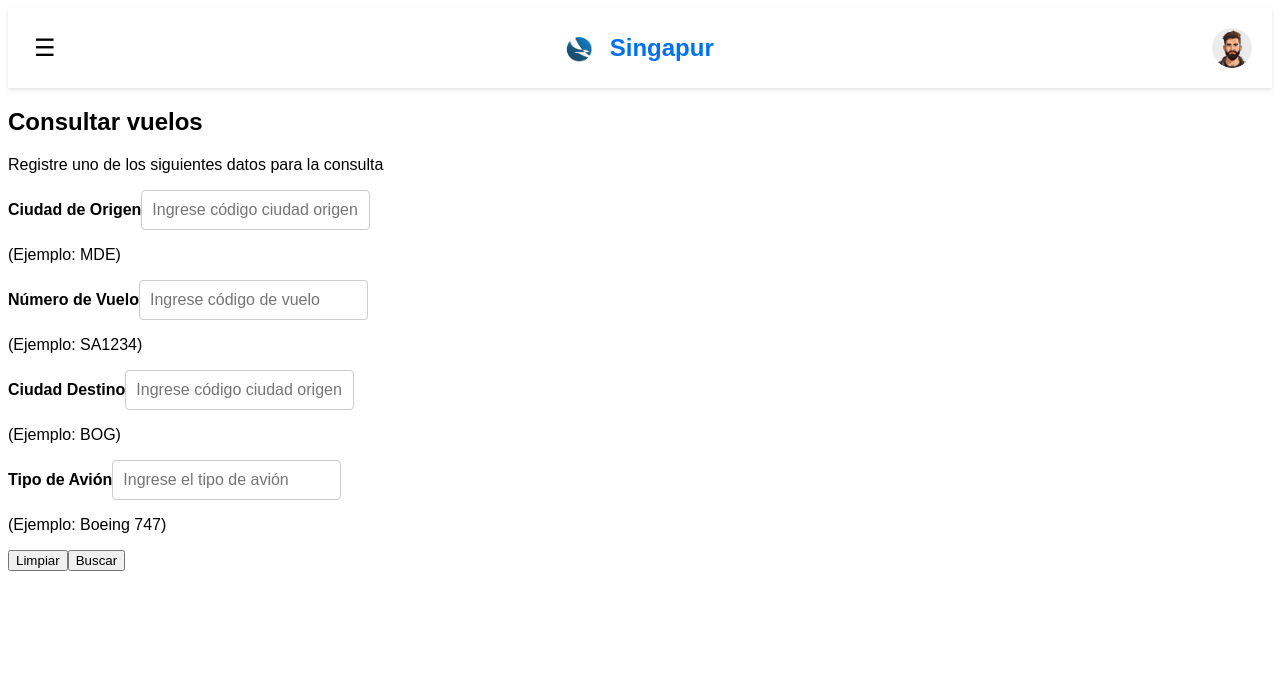
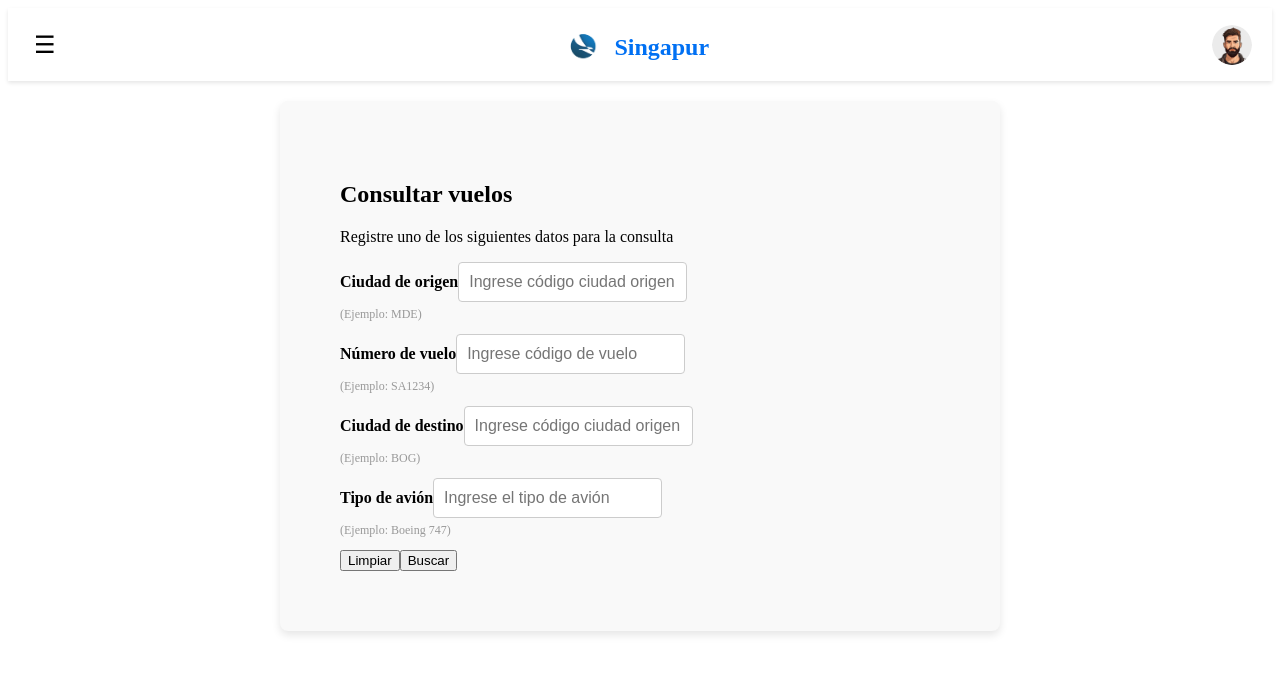
Before and after one commit to Reginork/gestion-de-vuelos, a Next.js app: page /ConsultarVuelos in a window 1280 px wide. Shown: the top 674 px of the page. Built offline with nearby package versions, Linux system fonts and the light colour scheme.

Commit message:
Cambio de diseño en las páginas

```diff
--- a/app/ConsultarVuelos/page.js
+++ b/app/ConsultarVuelos/page.js
@@ -2,6 +2,7 @@
 import React from 'react';
 import DOMPurify from 'dompurify'; // Para prevenir ataques XSS
 import '../styles/global.css';
+import '../styles/header.css';
 
 const ConsultarVuelos = () => {
   const handleLimpiar = () => {
@@ -9,37 +10,38 @@ const ConsultarVuelos = () => {
   };
 
   return (
-    <div style={styles.container}>
+    <div className="container">
       {/* Header */}
-      <header style={styles.header}>
-        <button style={styles.menuButton}>☰</button>
-        <div style={styles.logoContainer}>
-          <img src="/img/logo.png" alt="Logo" style={styles.logo} />
-          <h1 style={styles.title}>Singapur</h1>
+      <header className="header">
+        <button className="menu-button">☰</button>
+        <div className="logo-container">
+          <img src="/img/logo.png" alt="Logo" className="logo" />
+          <h1 className="title">Singapur</h1>
         </div>
-        <img src="/img/profile.png" alt="Profile" style={styles.profileIcon} />
+        <img src="/img/profile.png" alt="Profile" className="profile-icon" />
       </header>
+      <div className="register-airplane-container">
         <h2 className="text-2xl font-bold text-center mb-4">Consultar vuelos</h2>
         <p className="text-center text-gray-600 mb-8">Registre uno de los siguientes datos para la consulta</p>
 
         <form id="form-consulta">
           <div className="mb-4">
-            <label className="block font-semibold">Ciudad de Origen</label>
+            <label className="block font-semibold">Ciudad de origen</label>
             <input type="text" className="w-full p-2 border rounded-md" placeholder="Ingrese código ciudad origen" />
             <p className="text-gray-500 text-sm">(Ejemplo: MDE)</p>
           </div>
           <div className="mb-4">
-            <label className="block font-semibold">Número de Vuelo</label>
+            <label className="block font-semibold">Número de vuelo</label>
             <input type="text" className="w-full p-2 border rounded-md" placeholder="Ingrese código de vuelo" />
             <p className="text-gray-500 text-sm">(Ejemplo: SA1234)</p>
           </div>
           <div className="mb-4">
-            <label className="block font-semibold">Ciudad Destino</label>
+            <label className="block font-semibold">Ciudad de destino</label>
             <input type="text" className="w-full p-2 border rounded-md" placeholder="Ingrese código ciudad origen" />
             <p className="text-gray-500 text-sm">(Ejemplo: BOG)</p>
           </div>
           <div className="mb-4">
-            <label className="block font-semibold">Tipo de Avión</label>
+            <label className="block font-semibold">Tipo de avión</label>
             <input type="text" className="w-full p-2 border rounded-md" placeholder="Ingrese el tipo de avión" />
             <p className="text-gray-500 text-sm">(Ejemplo: Boeing 747)</p>
           </div>
@@ -61,85 +63,8 @@ const ConsultarVuelos = () => {
           </div>
         </form>
       </div>
+    </div>
   );
 };
 
 export default ConsultarVuelos;
-
-const styles = {
-  container: {
-    fontFamily: 'Arial, sans-serif',
-  },
-  header: {
-    display: 'flex',
-    alignItems: 'center',
-    justifyContent: 'space-between',
-    padding: '10px 20px',
-    backgroundColor: '#ffffff',
-    boxShadow: '0px 2px 4px rgba(0, 0, 0, 0.1)',
-  },
-  menuButton: {
-    fontSize: '24px',
-    backgroundColor: 'transparent',
-    border: 'none',
-    cursor: 'pointer',
-  },
-  logoContainer: {
-    display: 'flex',
-    alignItems: 'center',
-  },
-  logo: {
-    width: '40px',
-    height: '40px',
-    marginRight: '10px',
-  },
-  title: {
-    fontSize: '24px',
-    color: '#0070f3',
-  },
-  profileIcon: {
-    width: '40px',
-    height: '40px',
-    borderRadius: '50%',
-  },
-  main: {
-    display: 'flex',
-    flexDirection: 'column',
-    alignItems: 'center',
-    padding: '20px',
-    backgroundColor: '#f5f5f5',
-    minHeight: 'calc(100vh - 80px)',
-  },
-  backButton: {
-    alignSelf: 'flex-start',
-    padding: '10px 20px',
-    backgroundColor: '#2a6a8c',
-    color: 'white',
-    border: 'none',
-    borderRadius: '5px',
-    cursor: 'pointer',
-  },
-  subtitle: {
-    fontSize: '24px',
-    margin: '20px 0',
-  },
-  buttonContainer: {
-    display: 'flex',
-    flexDirection: 'column',
-    alignItems: 'center',
-    gap: '10px',
-    width: '100%',
-    maxWidth: '400px',
-  },
-  actionButton: {
-    width: '350px',
-    height: '40px',
-    padding: '10px',
-    backgroundColor: '#2a6a8c',
-    color: 'white',
-    border: 'none',
-    borderRadius: '5px',
-    fontSize: '16px',
-    cursor: 'pointer',
-  },
-};
--- a/app/styles/global.css
+++ b/app/styles/global.css
@@ -3,7 +3,8 @@
 .register-airplane-container {
   max-width: 600px;
   margin: 0 auto;
-  padding: 20px;
+  margin-top: 20px;
+  padding: 60px;
   background-color: #f9f9f9;
   border-radius: 8px;
   box-shadow: 0px 4px 8px rgba(0, 0, 0, 0.1);
@@ -115,7 +116,7 @@ small {
   background-color: #0056b3;
 }
 
-/*Diseño del formulario de consulta*/
+/*Diseño del formulario de consulta de aviones*/
 
 .consult-airplane-container {
   max-width: 600px;
@@ -172,6 +173,103 @@ small {
   border: none;
   border-radius: 5px;
   cursor: pointer;
+}
+
+.clear-button:hover,
+.search-button:hover {
+  opacity: 0.8;
+}
+
+/*Diseño del formulario de consulta de vuelos*/
+.consult-flight-container {
+  max-width: 600px;
+  margin: 40px auto; /* Centramos el contenedor */
+  padding: 20px;
+  background-color: #ffffff;
+  border-radius: 8px;
+  box-shadow: 0 4px 12px rgba(0, 0, 0, 0.1);
+  text-align: center;
+}
+
+/* Título principal */
+.title {
+  font-size: 24px;
+  font-weight: bold;
+  color: #333;
+  margin-bottom: 10px;
+}
+
+/* Subtítulo */
+.subtitle {
+  font-size: 16px;
+  color: #666;
+  margin-bottom: 20px;
+}
+
+/* Grupo de formulario */
+.form-group {
+  margin-bottom: 15px;
+  text-align: left;
+}
+
+.form-group label {
+  font-weight: 600;
+  color: #333;
+  margin-bottom: 5px;
+  display: block;
+}
+
+.form-group input,
+.form-group select {
+  width: 100%;
+  padding: 10px;
+  border: 1px solid #ccc;
+  border-radius: 4px;
+  font-size: 16px;
+  color: #333;
+  transition: border-color 0.3s;
+}
+
+.form-group input:focus,
+.form-group select:focus {
+  border-color: #4CAF50; /* Verde para el foco */
+  outline: none;
+}
+
+/* Texto de ejemplo */
+.text-sm {
+  font-size: 12px;
+  color: #999;
+  margin-top: 5px;
+}
+
+/* Botones */
+.form-buttons {
+  display: flex;
+  justify-content: space-between;
+  margin-top: 20px;
+}
+
+.clear-button,
+.search-button {
+  width: 48%;
+  padding: 10px;
+  border: none;
+  border-radius: 5px;
+  font-size: 16px;
+  font-weight: bold;
+  cursor: pointer;
+  transition: background-color 0.3s, opacity 0.3s;
+}
+
+.clear-button {
+  background-color: #f44336; /* Rojo */
+  color: #fff;
+}
+
+.search-button {
+  background-color: #4CAF50; /* Verde */
+  color: #fff;
 }
 
 .clear-button:hover,
--- /dev/null
+++ b/app/styles/header.css
@@ -0,0 +1,37 @@
+.header {
+  display: flex;
+  align-items: center;
+  justify-content: space-between;
+  padding: 10px 20px;
+  background-color: #ffffff;
+  box-shadow: 0px 2px 4px rgba(0, 0, 0, 0.1);
+}
+
+.menu-button {
+  font-size: 24px;
+  background-color: transparent;
+  border: none;
+  cursor: pointer;
+}
+
+.logo-container {
+  display: flex;
+  align-items: center;
+}
+
+.logo {
+  width: 40px;
+  height: 40px;
+  margin-right: 10px;
+}
+
+.title {
+  font-size: 24px;
+  color: #0070f3;
+}
+
+.profile-icon {
+  width: 40px;
+  height: 40px;
+  border-radius: 50%;
+}
```
Also changed, not shown: app/ConsultarAviones/page.js (+14 -1 lines), app/RegistrarAviones/page.js (+13 -0 lines).
